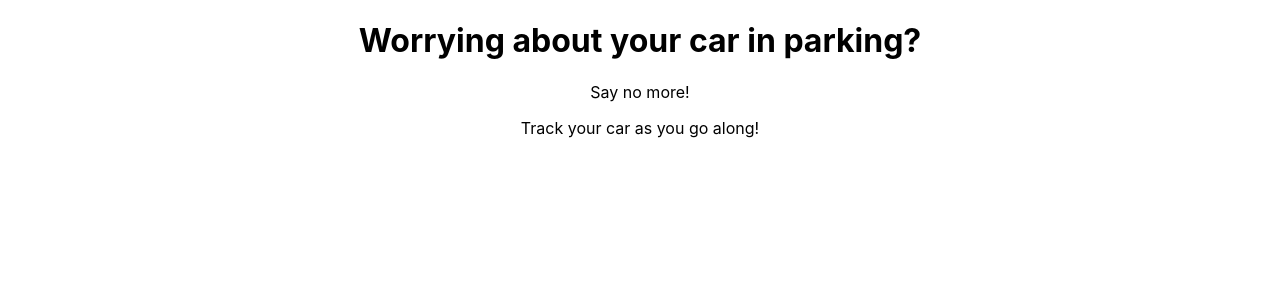
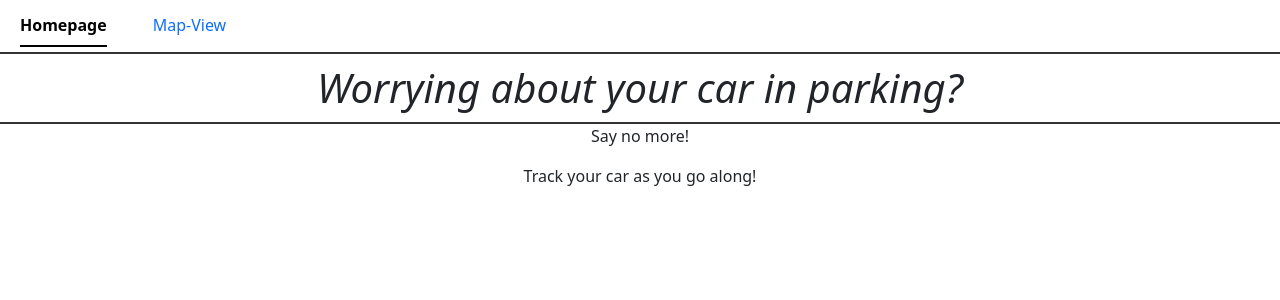
Before and after one commit to NirajanBanjade/Mapmarker, a React (Create React App) app in the folder Frontend/mapmarker/: page / in a window 1280 px wide. Shown: the top 300 px of the page. Built offline with nearby package versions, Linux system fonts and the light colour scheme.

Commit message:
simple navbar added

```diff
--- a/Frontend/mapmarker/package.json
+++ b/Frontend/mapmarker/package.json
@@ -3,9 +3,11 @@
   "version": "0.1.0",
   "private": true,
   "dependencies": {
+    "bootstrap": "^5.3.3",
     "cra-template": "1.2.0",
     "lucide-react": "^0.469.0",
     "react": "^19.0.0",
+    "react-bootstrap": "^2.10.7",
     "react-dom": "^19.0.0",
     "react-scripts": "5.0.1",
     "web-vitals": "^4.2.4"
--- a/Frontend/mapmarker/src/App.js
+++ b/Frontend/mapmarker/src/App.js
@@ -1,6 +1,8 @@
 
 import './App.css';
 import Homepage from './components/Homepage';
+import 'bootstrap/dist/css/bootstrap.min.css';
+
 
 function App() {
   return (
--- /dev/null
+++ b/Frontend/mapmarker/src/components/Homepage.css
@@ -0,0 +1,13 @@
+
+#topheader{
+    text-decoration: solid;
+    font-style: oblique;
+    font-style: oblique;
+    padding: 10px 20px;
+    border-top: 2px solid #333;
+    border-bottom: 2px solid #333;
+    margin: 0;
+    text-align: center;
+    width: 100%;
+    box-sizing: border-box;
+  }
--- a/Frontend/mapmarker/src/components/Homepage.jsx
+++ b/Frontend/mapmarker/src/components/Homepage.jsx
@@ -1,12 +1,20 @@
 import React from 'react';
+import './Homepage.css';
+import TextLinkExample from './Navbar';
+import 'bootstrap/dist/css/bootstrap.min.css';
+
 
 const Homepage = () => {
   return (
-    <div>
-      <h1>Worrying about your car in parking?</h1>
+    <>
+    <TextLinkExample/>
+
+    <div classname='header1'>
+      <h1 id='topheader'>Worrying about your car in parking?</h1>
       <p>Say no more!</p>
       <p> Track your car as you go along!</p>
     </div>
+    </>
   );
 };
 
--- /dev/null
+++ b/Frontend/mapmarker/src/components/Navbar.jsx
@@ -0,0 +1,21 @@
+
+
+import Nav from 'react-bootstrap/Nav';
+
+function TextLinkExample() {
+  return (
+    <Nav variant="underline" defaultActiveKey="/home">
+      <Nav.Item style={{padding:"5px 10px 5px 20px"}}>
+        <Nav.Link href="/home">Homepage</Nav.Link>
+      </Nav.Item>
+      <Nav.Item style={{padding:"5px 10px 5px 20px"}}>
+        <Nav.Link eventKey="link-1">Map-View</Nav.Link>
+      </Nav.Item>
+    </Nav>
+  );
+}
+
+
+
+
+export default TextLinkExample;
--- a/Frontend/mapmarker/src/index.js
+++ b/Frontend/mapmarker/src/index.js
@@ -3,6 +3,8 @@ import ReactDOM from 'react-dom/client';
 import './index.css';
 import App from './App';
 import reportWebVitals from './reportWebVitals';
+import 'bootstrap/dist/css/bootstrap.min.css';
+
 
 
 const root = ReactDOM.createRoot(document.getElementById('root'));
```
Also changed, not shown: 1 other file (tests, documents, lock files or other folders).
